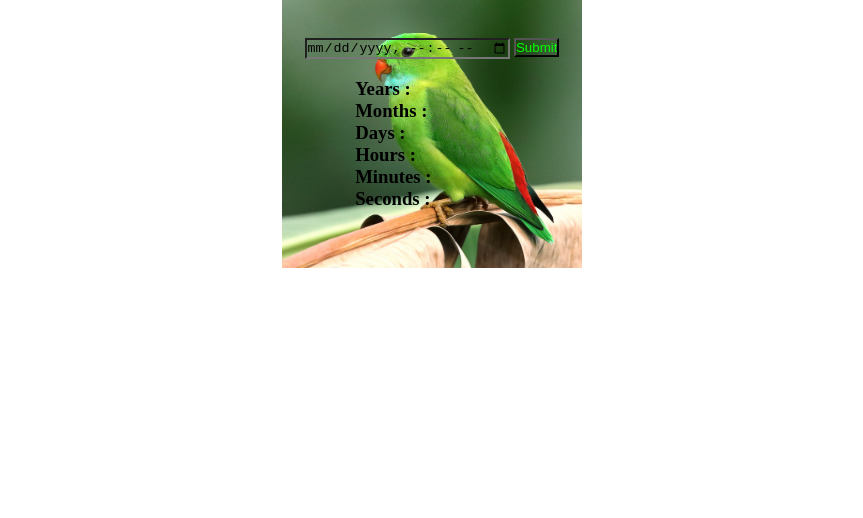
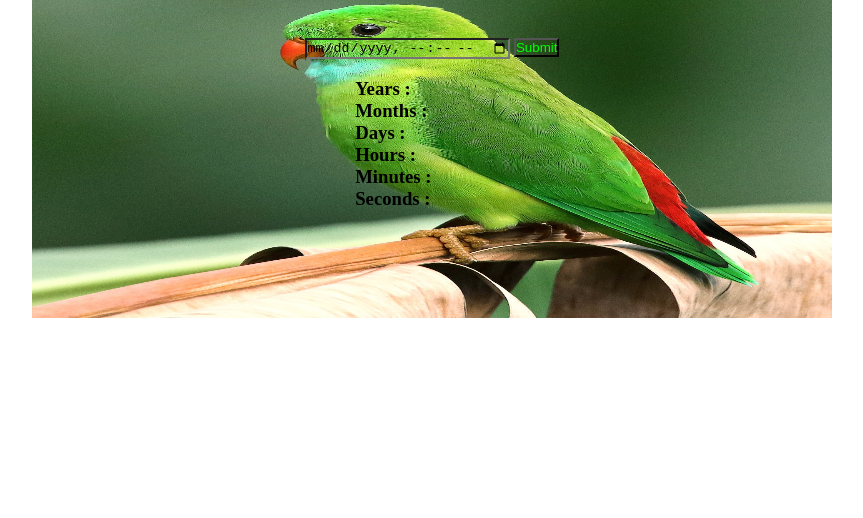
Before and after one commit to charan1712/AgeCalculator, a plain HTML site: page index.html in a window 1280 px wide. Shown: the part 282-800 px from the top of the page, without its empty margins (208-1071 px from the left). Drawn offline with Linux system fonts and the light colour scheme.

Commit message:
Update age.css

```diff
--- a/age.css
+++ b/age.css
@@ -10,8 +10,8 @@
     align-items: center;
 }
 #container{
-    width: 300px;
-    height: 300px;
+    width: 800px;
+    height: 400px;
     background-image: url(./Asset/images/image13.jpg);
     background-size: 100% 100%;
     /* background-color: yellow; */
```
